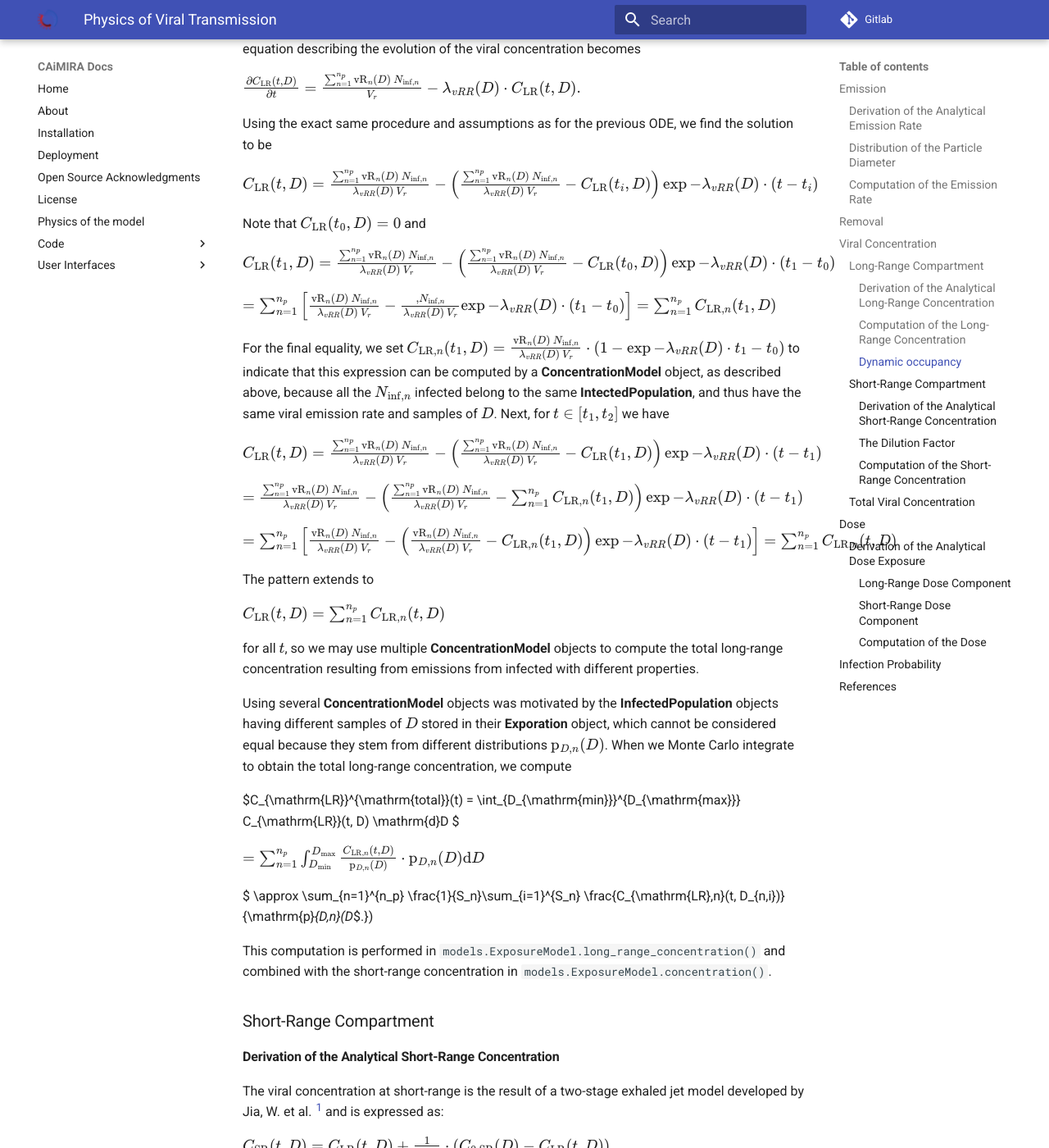
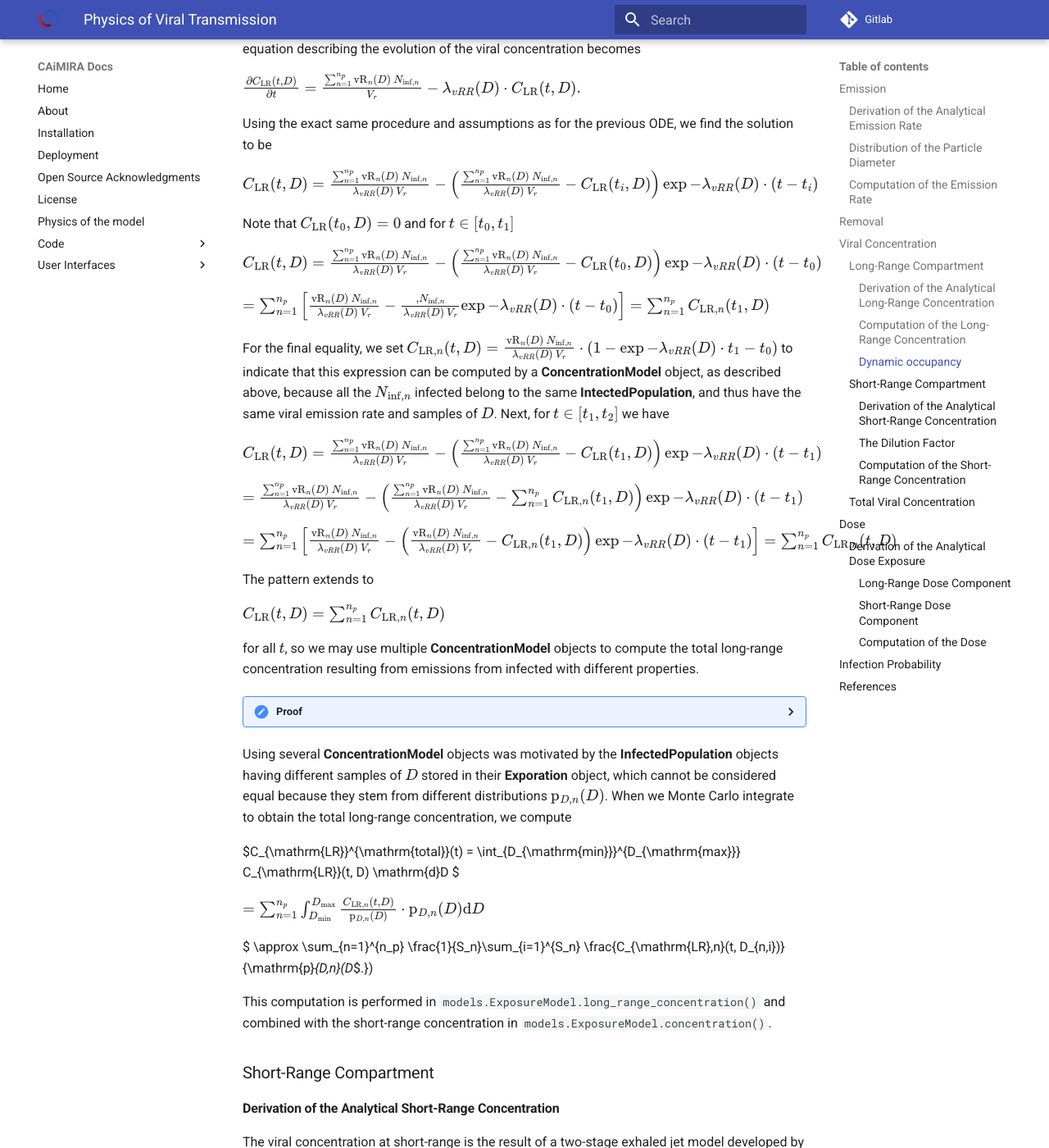
Before and after one commit to CERN/CAiMIRA, an MkDocs documentation site: the page built from caimira/docs/mkdocs/docs/code/viral_transmission.md, in a window 1280 px wide and 1400 px high, scrolled down 7857 px. Shown: the whole window at 82% size. Built offline with MkDocs 1.6.1 and Material for MkDocs 9.7.7, drawn with Linux system fonts in a browser that asks for light colours.

Commit message:
dynamic occupancy proof

```diff
--- a/caimira/docs/mkdocs/docs/code/viral_transmission.md
+++ b/caimira/docs/mkdocs/docs/code/viral_transmission.md
@@ -217,14 +217,14 @@
 
 $C_{\mathrm{LR}}(t, D)= \frac{\sum_{n=1}^{n_p}\mathrm{vR}_n(D)\,N_{\mathrm{inf},n}}{\lambda_{vRR}(D)\,V_r} - \left(\frac{\sum_{n=1}^{n_p}\mathrm{vR}_n(D)\,N_{\mathrm{inf},n}}{\lambda_{vRR}(D)\,V_r}-C_{\mathrm{LR}}(t_i, D)\right) \exp{-\lambda_{vRR}(D)\cdot (t-t_i)}$
 
-Note that $C_{\mathrm{LR}}(t_0, D)=0$ and
+Note that $C_{\mathrm{LR}}(t_0, D)=0$ and for $t \in [t_0, t_1]$
 
-$C_{\mathrm{LR}}(t_1, D)= \frac{\sum_{n=1}^{n_p}\mathrm{vR}_n(D)\,N_{\mathrm{inf},n}}{\lambda_{vRR}(D)\,V_r} - \left(\frac{\sum_{n=1}^{n_p}\mathrm{vR}_n(D)\,N_{\mathrm{inf},n}}{\lambda_{vRR}(D)\,V_r}-C_{\mathrm{LR}}(t_0, D)\right) \exp{-\lambda_{vRR}(D)\cdot (t_1-t_0)}$
+$C_{\mathrm{LR}}(t, D)= \frac{\sum_{n=1}^{n_p}\mathrm{vR}_n(D)\,N_{\mathrm{inf},n}}{\lambda_{vRR}(D)\,V_r} - \left(\frac{\sum_{n=1}^{n_p}\mathrm{vR}_n(D)\,N_{\mathrm{inf},n}}{\lambda_{vRR}(D)\,V_r}-C_{\mathrm{LR}}(t_0, D)\right) \exp{-\lambda_{vRR}(D)\cdot (t-t_0)}$
 
-$= \sum_{n=1}^{n_p} \left[\frac{\mathrm{vR}_n(D)\,N_{\mathrm{inf},n}}{\lambda_{vRR}(D)\,V_r} - \frac{\\,N_{\mathrm{inf},n}}{\lambda_{vRR}(D)\,V_r} \exp{-\lambda_{vRR}(D)\cdot (t_1-t_0)} \right] =\sum_{n=1}^{n_p}C_{\mathrm{LR},n}(t_1, D)$
+$= \sum_{n=1}^{n_p} \left[\frac{\mathrm{vR}_n(D)\,N_{\mathrm{inf},n}}{\lambda_{vRR}(D)\,V_r} - \frac{\\,N_{\mathrm{inf},n}}{\lambda_{vRR}(D)\,V_r} \exp{-\lambda_{vRR}(D)\cdot (t-t_0)} \right] =\sum_{n=1}^{n_p}C_{\mathrm{LR},n}(t_1, D)$
 
 
-For the final equality, we set $C_{\mathrm{LR},n}(t_1, D)=\frac{\mathrm{vR}_n(D)\,N_{\mathrm{inf},n}}{\lambda_{vRR}(D)\,V_r} \cdot \left(1-\exp{-\lambda_{vRR}(D)\cdot t_1-t_0}\right)$ to indicate that this expression can be computed by a **ConcentrationModel** object, as described above, because all the $N_{\mathrm{inf},n}$ infected belong to the same **IntectedPopulation**, and thus have the same viral emission rate and samples of $D$. Next, for $t \in [t_1, t_2]$ we have
+For the final equality, we set $C_{\mathrm{LR},n}(t, D)=\frac{\mathrm{vR}_n(D)\,N_{\mathrm{inf},n}}{\lambda_{vRR}(D)\,V_r} \cdot \left(1-\exp{-\lambda_{vRR}(D)\cdot t_1-t_0}\right)$ to indicate that this expression can be computed by a **ConcentrationModel** object, as described above, because all the $N_{\mathrm{inf},n}$ infected belong to the same **IntectedPopulation**, and thus have the same viral emission rate and samples of $D$. Next, for $t \in [t_1, t_2]$ we have
 
 $C_{\mathrm{LR}}(t, D)= \frac{\sum_{n=1}^{n_p}\mathrm{vR}_n(D)\,N_{\mathrm{inf},n}}{\lambda_{vRR}(D)\,V_r} - \left(\frac{\sum_{n=1}^{n_p}\mathrm{vR}_n(D)\,N_{\mathrm{inf},n}}{\lambda_{vRR}(D)\,V_r}-C_{\mathrm{LR}}(t_1, D)\right) \exp{-\lambda_{vRR}(D)\cdot (t-t_1)}$
 
@@ -237,6 +237,32 @@
 $C_{\mathrm{LR}}(t, D)=\sum_{n=1}^{n_p}C_{\mathrm{LR},n}(t, D)$
 
 for all $t$, so we may use multiple **ConcentrationModel** objects to compute the total long-range concentration resulting from emissions from infected with different properties.
+
+<details>
+<summary>Proof</summary>
+We prove the proposition
+
+$C_{\mathrm{LR}}(t, D)=\sum_{n=1}^{n_p}C_{\mathrm{LR},n}(t, D)$
+
+for all $t$ by induction. We have already proved the proposition for $t \in [t_0, t_2]$. To complete the proof, we must show that $C_{\mathrm{LR}}(t, D)=\sum_{n=1}^{n_p}C_{\mathrm{LR},n}(t, D)$ for $t \in [t_2, t_k]$ for all $k$, which is the case if
+
+The proposition holds for $t \in [t_i, t_{i+1}]$  $\Rightarrow$ The proposition holds for $t \in [t_{i+1}, t_{i+2}]$.
+
+Hence, assume that
+
+$C_{\mathrm{LR}}(t, D)=\sum_{n=1}^{n_p}C_{\mathrm{LR},n}(t, D)$
+
+for $t \in [t_i, t_{i+1}]$. For $t \in [t_{i+1}, t_{i+2}]$ we then have
+
+$C_{\mathrm{LR}}(t, D)$
+
+$= \frac{\sum_{n=1}^{n_p}\mathrm{vR}_n(D)\,N_{\mathrm{inf},n}}{\lambda_{vRR}(D)\,V_r} - \left(\frac{\sum_{n=1}^{n_p}\mathrm{vR}_n(D)\,N_{\mathrm{inf},n}}{\lambda_{vRR}(D)\,V_r}-\sum_{n=1}^{n_p}C_{\mathrm{LR},n}(t_{i+1}, D)\right) \exp{-\lambda_{vRR}(D)\cdot (t-t_{i+1})}$
+
+$= \sum_{n=1}^{n_p} \left[ \frac{\mathrm{vR}_n(D)\,N_{\mathrm{inf},n}}{\lambda_{vRR}(D)\,V_r} - \left(\frac{\mathrm{vR}_n(D)\,N_{\mathrm{inf},n}}{\lambda_{vRR}(D)\,V_r}-C_{\mathrm{LR},n}(t_{i+1}, D)\right) \exp{-\lambda_{vRR}(D)\cdot (t-t_{i+1})} \right] =\sum_{n=1}^{n_p}C_{\mathrm{LR},n}(t, D)$
+
+which completes the proof.
+
+</details>
 
 Using several **ConcentrationModel** objects was motivated by the **InfectedPopulation** objects having different samples of $D$ stored in their **Exporation** object, which cannot be considered equal because they stem from different distributions $\mathrm{p}_{D,n}(D)$.
 When we Monte Carlo integrate to obtain the total long-range concentration, we compute
```
